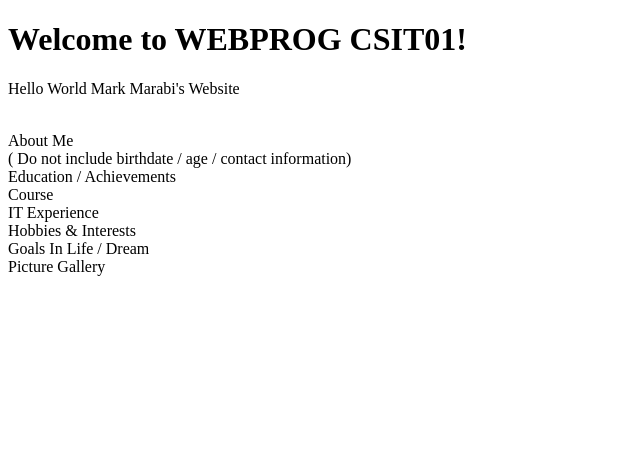
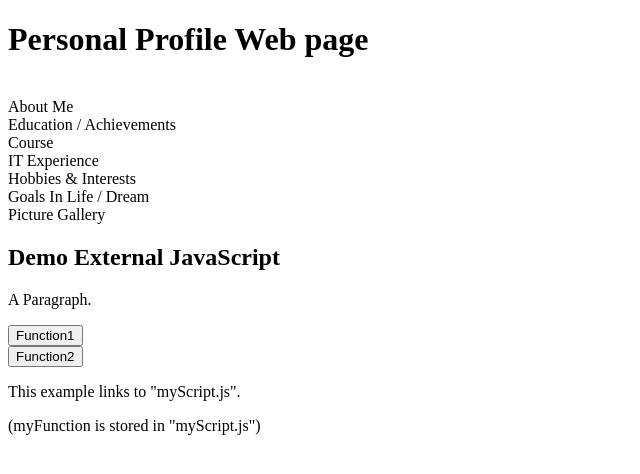
Before and after one commit to markmarabi/WEBPROG-TCSIT01-first-website, a plain HTML site: page home/index.html in a window 1280 px wide. Shown: the whole page, without its empty margins (0-640 px from the left). Drawn offline with Linux system fonts and the light colour scheme.

Commit message:
added index

```diff
--- a/home/index.html
+++ b/home/index.html
@@ -1,22 +1,36 @@
 <!DOCTYPE html>
 <html>
 <head>
-<link rel="stylesheet" href="mystyle.css">
 <title>Page Title</title>
 </head>
 <body>
 
-<h1>Welcome to WEBPROG CSIT01!</h1>
-<p>Hello World Mark Marabi's Website</p>
+<h1>Personal Profile Web page </h1>
+<p>
 
 <br>About Me
-<br> ( Do not include birthdate / age / contact information)
 <br>Education / Achievements
 <br>Course
 <br>IT Experience
 <br>Hobbies & Interests
 <br>Goals In Life / Dream
 <br>Picture Gallery
+</p>
+
+<h2>Demo External JavaScript</h2>
+
+<p id="demo">A Paragraph.</p>
+
+<button type="button" onclick="myFunction()">Function1</button>
+<br>
+<button type="button" onclick="myFunction2()">Function2</button>
+
+
+<p>This example links to "myScript.js".</p>
+<p>(myFunction is stored in "myScript.js")</p>
+
+<script src="js/myScript.js"></script>
+
 
 </body>
 </html>
```
